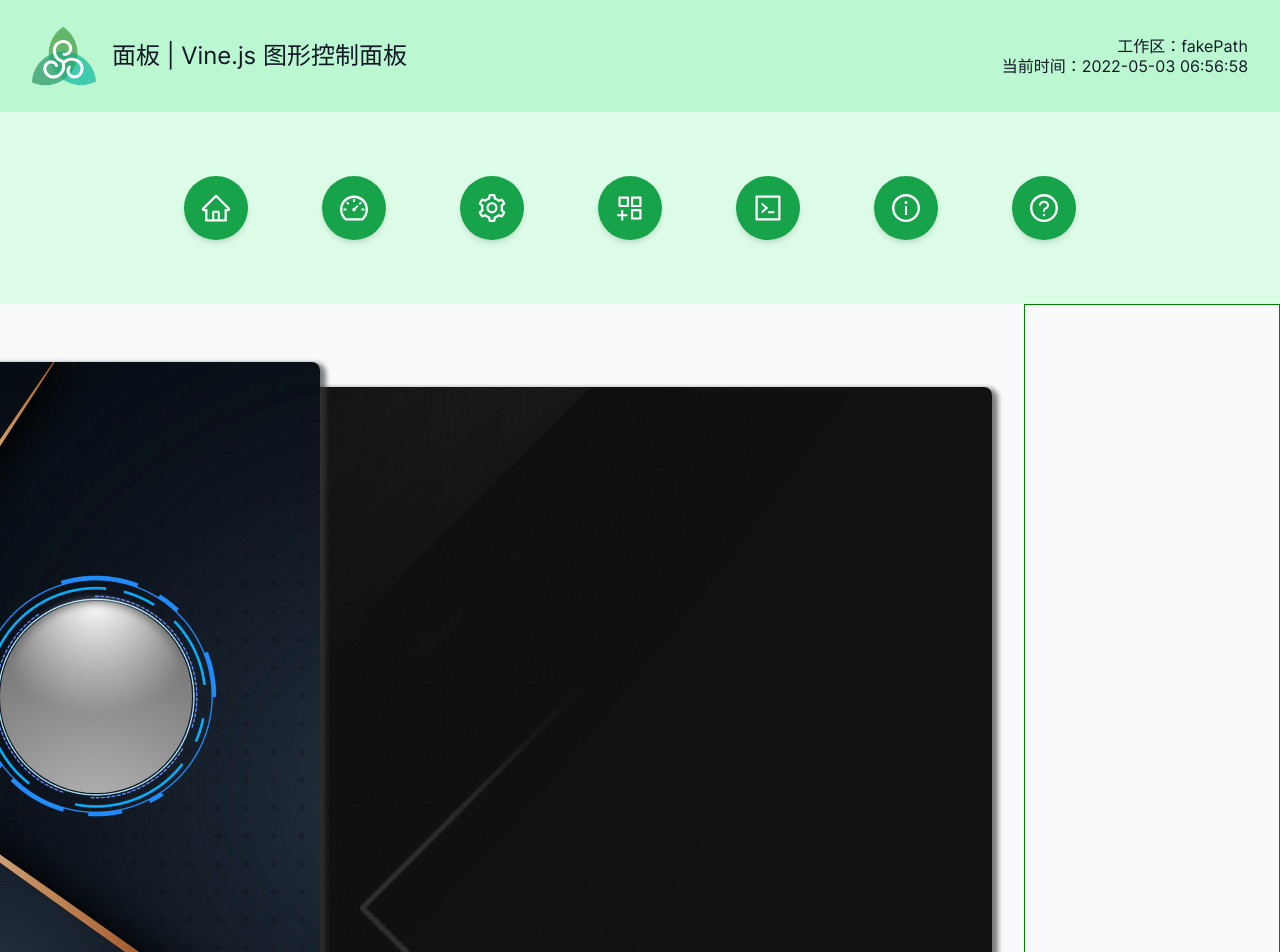
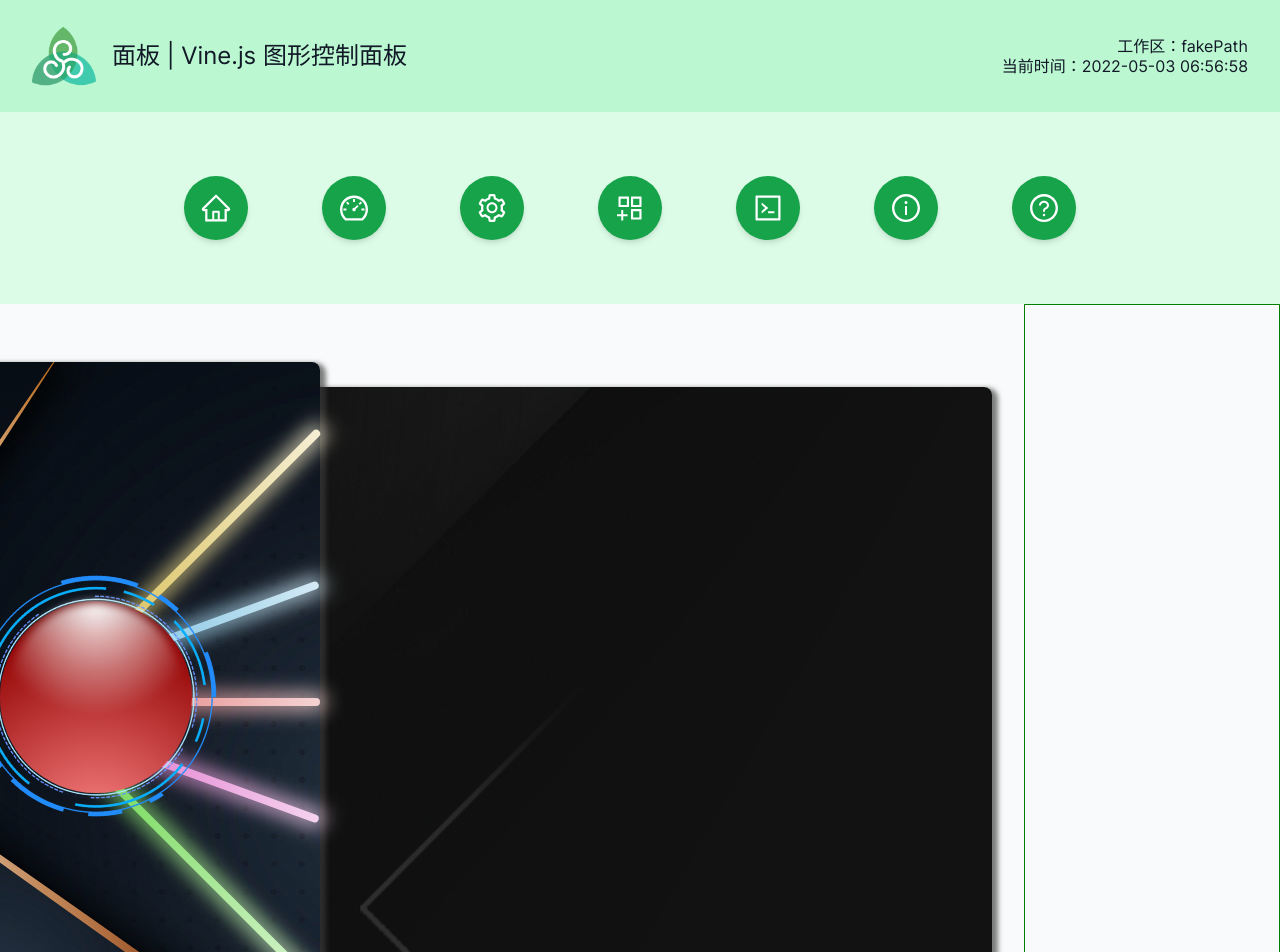
Before and after one commit to zhangzhibang0309/vinejs-GUI, a Vue app: page /dashboard in a window 1280 px wide. Shown: the top 952 px of the page. Built offline with nearby package versions, Linux system fonts and the light colour scheme.

Commit message:
style: orbment line

```diff
--- a/src/components/Orbment/OrbmentBase.vue
+++ b/src/components/Orbment/OrbmentBase.vue
@@ -10,16 +10,122 @@
           <span class="core-text"></span>
         </div>
       </div>
+      <div class="orbment-lines">
+        <div class="line1"></div>
+        <div class="line2"></div>
+        <div class="line3"></div>
+        <div class="line4"></div>
+        <div class="line5"></div>
+      </div>
     </div>
-    <div class="flex p-6 orbment-right-part">
-      <div class="flex flex-wrap">123</div>
-    </div>
+    <div class="flex p-6 orbment-right-part"></div>
   </div>
 </template>
 
 <script setup></script>
 
 <style lang="scss" scoped>
+
+@keyframes flow {
+  100% {
+    background-position: -400% 0;
+  }
+}
+.orbment-lines {
+  position: absolute;
+  width: 70%;
+  height: 100%;
+  // border: 1px solid red;
+  left: 30%;
+
+  div {
+    width: 100%;
+    height: 8px;
+    border-radius: 10px;
+    // background: linear-gradient(90deg, #03a9f4, #f441a5, #ffeb3b, #03a9f4);
+    position: absolute;
+    z-index: 1;
+    &::before {
+      content: '';
+      position: absolute;
+      left: -5px;
+      right: -5px;
+      top: -5px;
+      bottom: -5px;
+      filter: blur(10px);
+      z-index: -1;
+
+    }
+  }
+
+  .line1 {
+    top: 11rem;
+    background: linear-gradient(90deg, #ffffff, #c59e00, #ffffff);
+    background-size: 400%;
+    animation: flow 4.5s linear infinite;
+    transform: rotate(315deg);
+    left: 45px;
+    &::before {
+      background: linear-gradient(90deg, #ffffffd5, #c59e00d5, #ffffffd5);
+      background-size: 400%;
+      animation: flow 4.5s linear infinite;
+    }
+  }
+
+  .line2 {
+    top: 17rem;
+    background: linear-gradient(90deg, #ffffff, #0086c5, #ffffff);
+    background-size: 400%;
+    animation: flow 4.5s linear infinite;
+    transform: rotate(340deg);
+    left: 8px;
+    &::before {
+      background: linear-gradient(90deg, #ffffffd5, #0086c5d5, #ffffffd5);
+      background-size: 400%;
+      animation: flow 4.5s linear infinite;
+    }
+  }
+
+  .line3 {
+    top: 21rem;
+    background: linear-gradient(90deg, #ffffff, #c50000, #ffffff);
+    background-size: 400%;
+    animation: flow 4.5s linear infinite;
+    &::before {
+      background: linear-gradient(90deg, #ffffffd5, #c50000d5, #ffffffd5);
+      background-size: 400%;
+      animation: flow 4.5s linear infinite;
+    }
+  }
+  .line4 {
+    top: 25rem;
+    background: linear-gradient(90deg, #ffffff, #c500a1, #ffffff);
+    background-size: 400%;
+    animation: flow 4.5s linear infinite;
+    transform: rotate(20deg);
+    left: 8px;
+    &::before {
+      background: linear-gradient(90deg, #ffffffd5, #c500a1d5, #ffffffd5);
+      background-size: 400%;
+      animation: flow 4.5s linear infinite;
+    }
+  }
+
+  .line5 {
+    top: 32rem;
+    background: linear-gradient(90deg, #ffffff, #2bc500, #ffffff);
+    background-size: 400%;
+    animation: flow 4.5s linear infinite;
+    transform: rotate(45deg);
+    left: 45px;
+    &::before {
+      background: linear-gradient(90deg, #ffffffd5, #2bc500d5, #ffffffd5);
+      background-size: 400%;
+      animation: flow 4.5s linear infinite;
+    }
+  }
+}
+
 @keyframes clockwise {
   0% {
     transform: rotate(0deg);
@@ -94,6 +200,7 @@
   // border: 1px solid red;
   margin-bottom: 5rem;
   position: relative;
+  z-index: 10;
 }
 
 .orbment-core-outer {
@@ -130,7 +237,7 @@
   height: 80%;
   position: absolute;
   border-radius: 50%;
-  background: $orbment-silver;
+  background: $orbment-red;
   top: 0;
   left: 0;
   bottom: 0;
```
